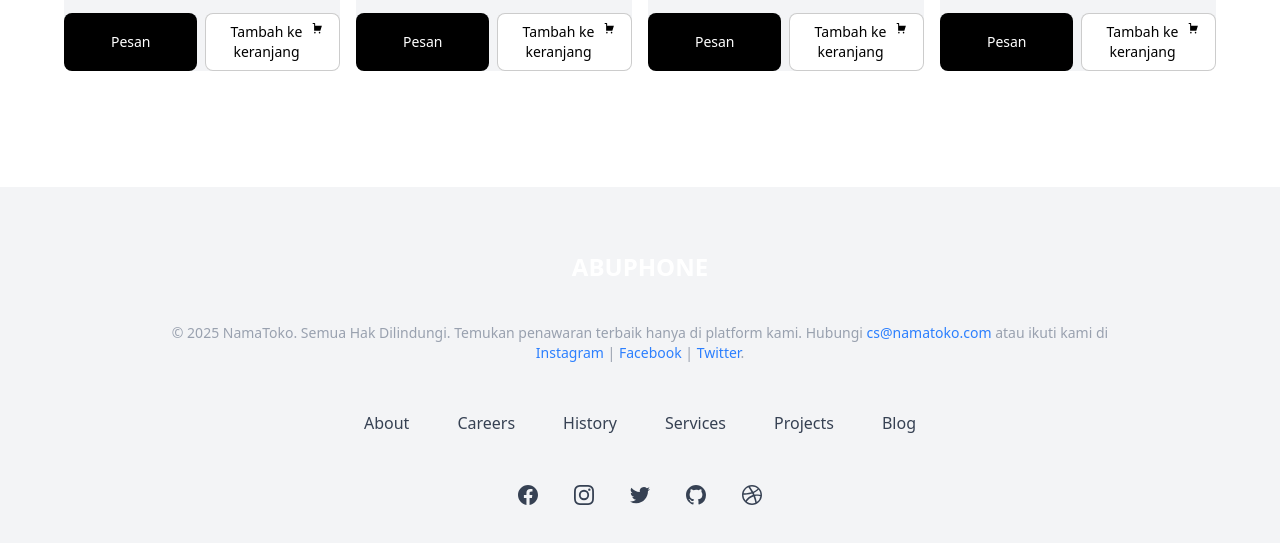
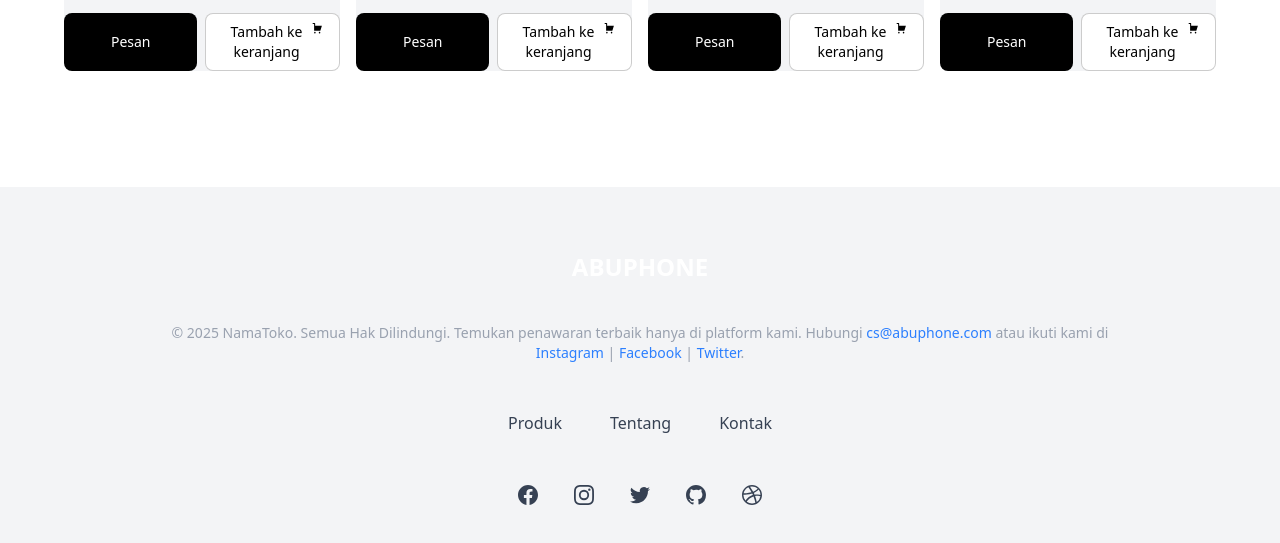
Before and after one commit to Panskuy/ecommerce, a plain HTML site: page index.html in a window 1280 px wide. Shown: the part 1129-1672 px from the top of the page. Drawn offline with nearby package versions, Linux system fonts and the light colour scheme.

```diff
--- a/index.html
+++ b/index.html
@@ -36,7 +36,7 @@
                   class="text-gray-500 transition hover:text-gray-500/75"
                   href="#"
                 >
-                  About
+                  Tentang
                 </a>
               </li>
               <li>
@@ -44,7 +44,7 @@
                   class="text-gray-500 transition hover:text-gray-500/75"
                   href="#"
                 >
-                  Contact
+                  Kontak
                 </a>
               </li>
             </ul>
@@ -321,7 +321,7 @@
           © 2025 NamaToko. Semua Hak Dilindungi. Temukan penawaran terbaik hanya
           di platform kami. Hubungi
           <a href="mailto:cs@namatoko.com" class="text-blue-500 hover:underline"
-            >cs@namatoko.com</a
+            >cs@abuphone.com</a
           >
           atau ikuti kami di
           <a href="#" class="text-blue-500 hover:underline">Instagram</a> |
@@ -337,7 +337,7 @@
               class="text-gray-700 transition hover:text-gray-700/75 dark:text-white dark:hover:text-white/75"
               href="#"
             >
-              About
+              Produk
             </a>
           </li>
 
@@ -346,7 +346,7 @@
               class="text-gray-700 transition hover:text-gray-700/75 dark:text-white dark:hover:text-white/75"
               href="#"
             >
-              Careers
+              Tentang
             </a>
           </li>
 
@@ -355,34 +355,7 @@
               class="text-gray-700 transition hover:text-gray-700/75 dark:text-white dark:hover:text-white/75"
               href="#"
             >
-              History
-            </a>
-          </li>
-
-          <li>
-            <a
-              class="text-gray-700 transition hover:text-gray-700/75 dark:text-white dark:hover:text-white/75"
-              href="#"
-            >
-              Services
-            </a>
-          </li>
-
-          <li>
-            <a
-              class="text-gray-700 transition hover:text-gray-700/75 dark:text-white dark:hover:text-white/75"
-              href="#"
-            >
-              Projects
-            </a>
-          </li>
-
-          <li>
-            <a
-              class="text-gray-700 transition hover:text-gray-700/75 dark:text-white dark:hover:text-white/75"
-              href="#"
-            >
-              Blog
+              Kontak
             </a>
           </li>
         </ul>
```
